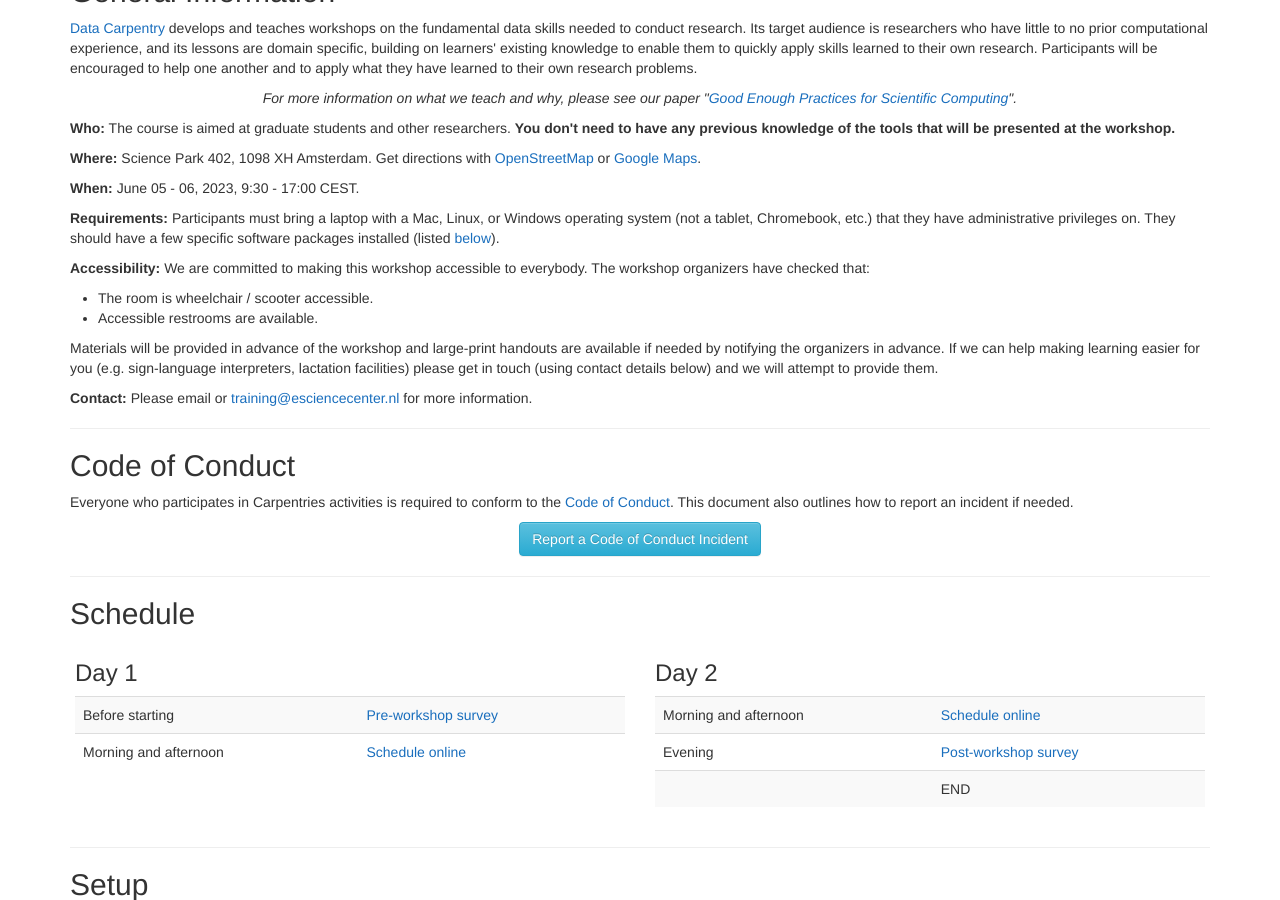
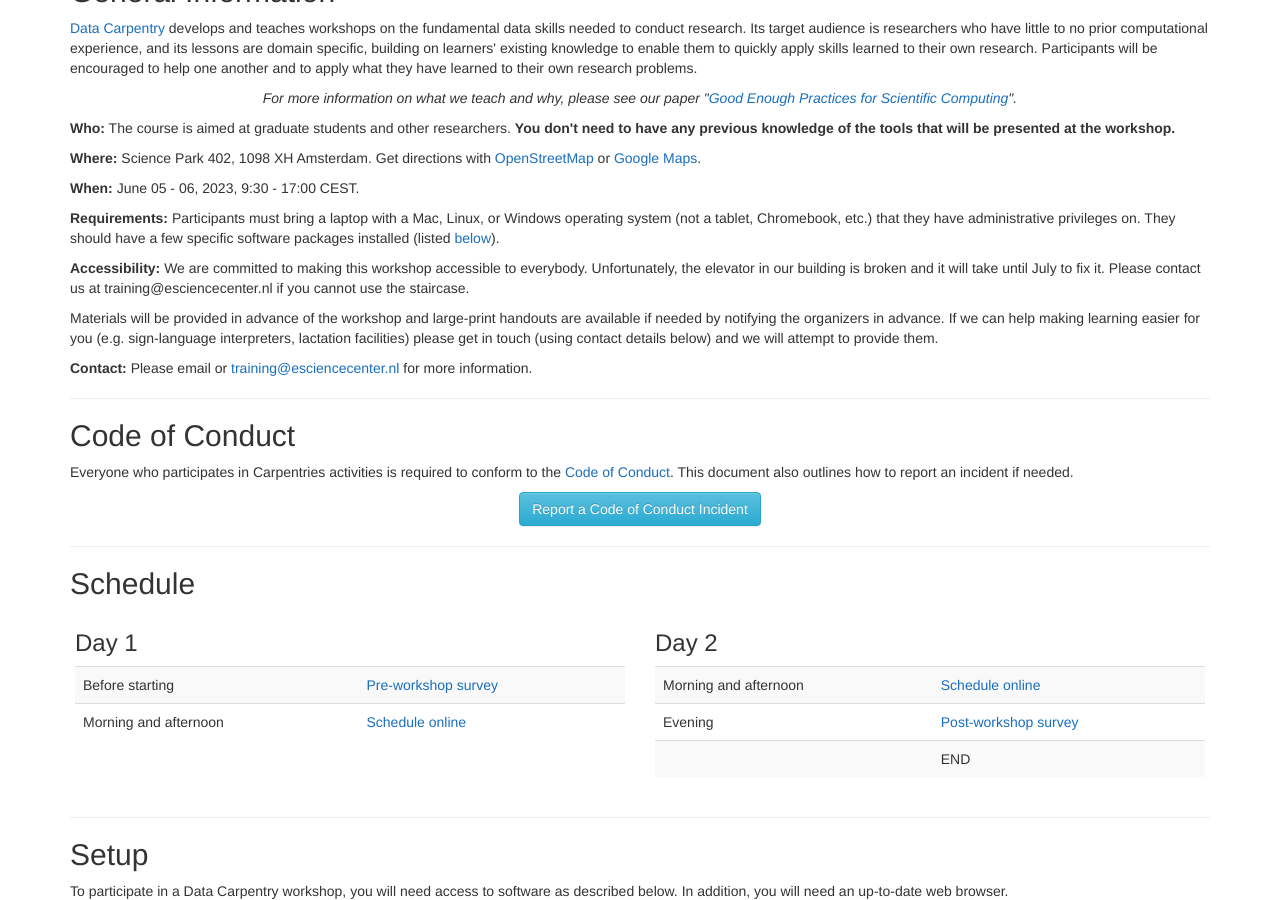
Before and after one commit to esciencecenter-digital-skills/2023-06-05-dc-image-processing, a Jekyll site: the page built from index.md, in a window 1280 px wide and 900 px high, scrolled down 900 px. Built offline with Jekyll 4.4.1, drawn with Linux system fonts in a browser that asks for light colours.

Commit message:
Add update on broken elevator

```diff
--- a/index.md
+++ b/index.md
@@ -262,12 +262,9 @@
   <strong>Accessibility:</strong>
 {% if online == "false" %}
   We are committed to making this workshop
-  accessible to everybody. The workshop organizers have checked that:
+  accessible to everybody. Unfortunately, the elevator in our building is broken and it will take until July to fix it.
+  Please contact us at training@esciencecenter.nl if you cannot use the staircase.
 </p>
-<ul>
-  <li>The room is wheelchair / scooter accessible.</li>
-  <li>Accessible restrooms are available.</li>
-</ul>
 <p>
   Materials will be provided in advance of the workshop and
   large-print handouts are available if needed by notifying the
```
